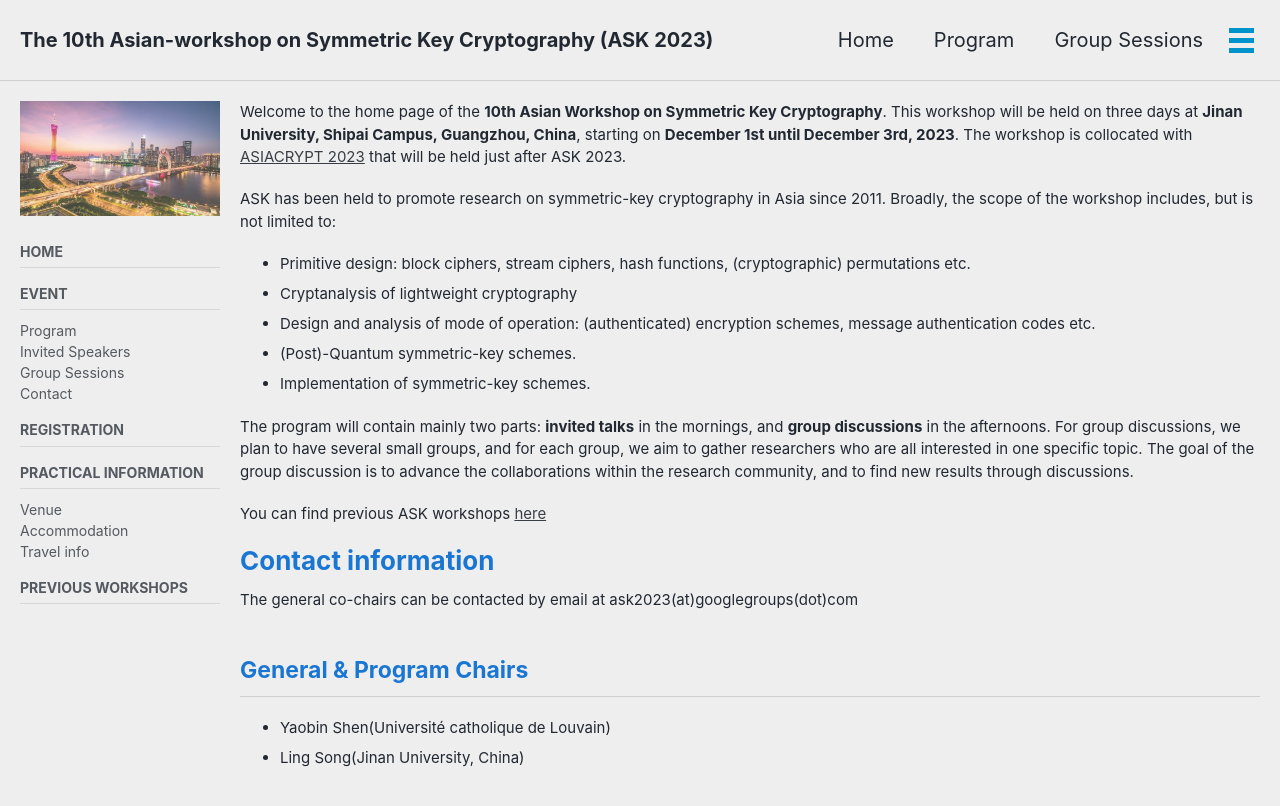
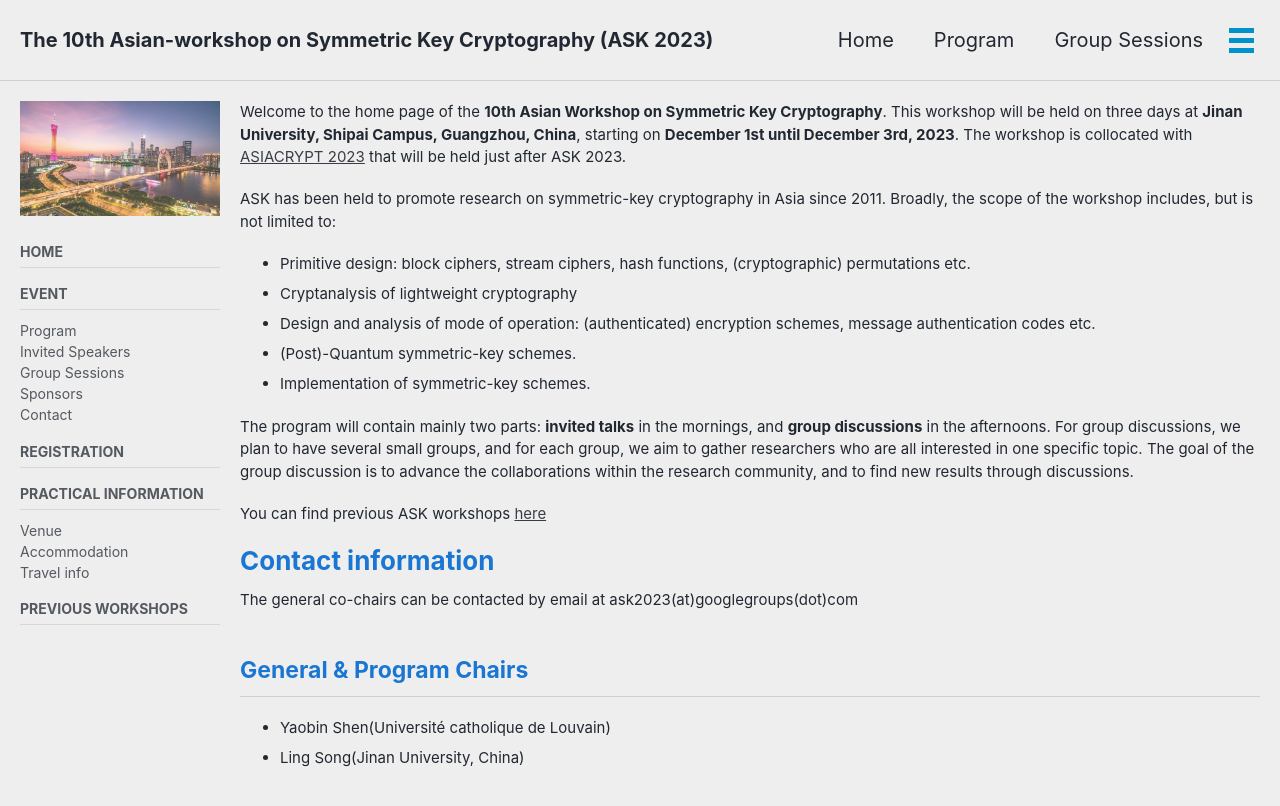
Before and after one commit to cryptanalysisbench/SATbench, a Jekyll site: the page built from index.md, in a window 1280 px wide and 900 px high. Shown: the top 806 px of the window. Built offline with Jekyll 4.4.1, drawn with Linux system fonts in a browser that asks for light colours; cached includes are drawn as plain includes; nearby versions of some CDN libraries.

Commit message:
Update navigation.yml

```diff
--- a/_data/navigation.yml
+++ b/_data/navigation.yml
@@ -20,6 +20,8 @@ docs:
       url: /invited/
     - title: Group Sessions
       url: /groups/
+    - title: Sponsors
+      url: /sponsors/
     - title: Contact
       url: /#contact-information
 
```
